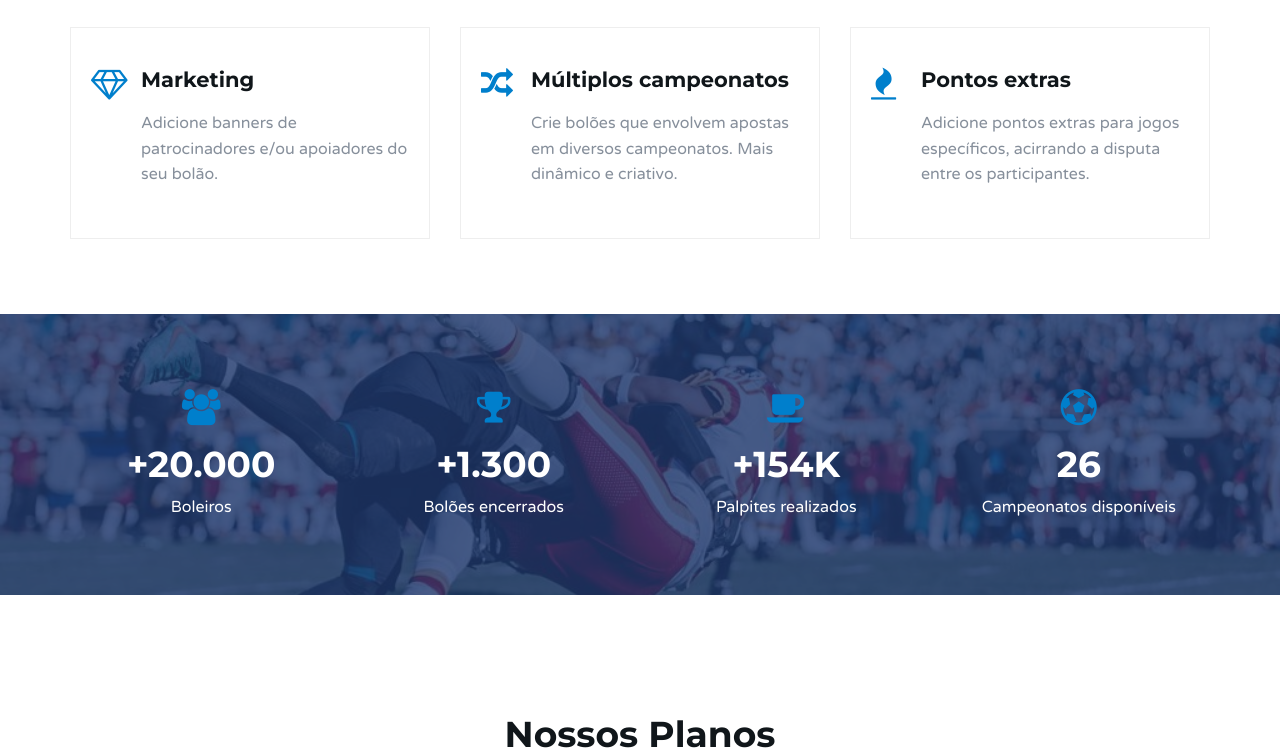
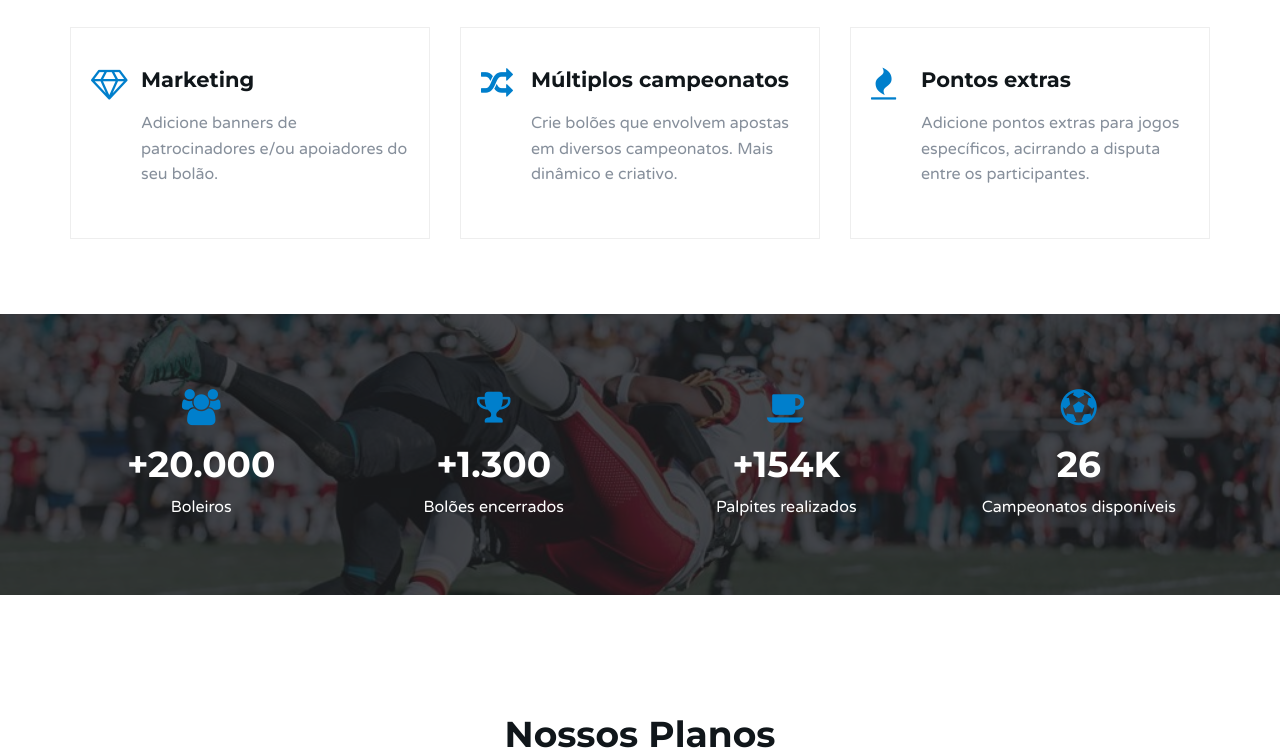
Before and after one commit to fcecchin/webbolao, a plain HTML site: page index.html in a window 1280 px wide. Shown: the part 2051-2800 px from the top of the page. Drawn offline with Linux system fonts and the light colour scheme.

Commit message:
Manter overlay na cor preta

```diff
--- a/css/style.css
+++ b/css/style.css
@@ -169,7 +169,7 @@ ul, ol {
     right: 0;
     bottom: 0;
     opacity: .8;
-    background: #1E376D;
+    background: #1C1D21;
 }
 
 
```
